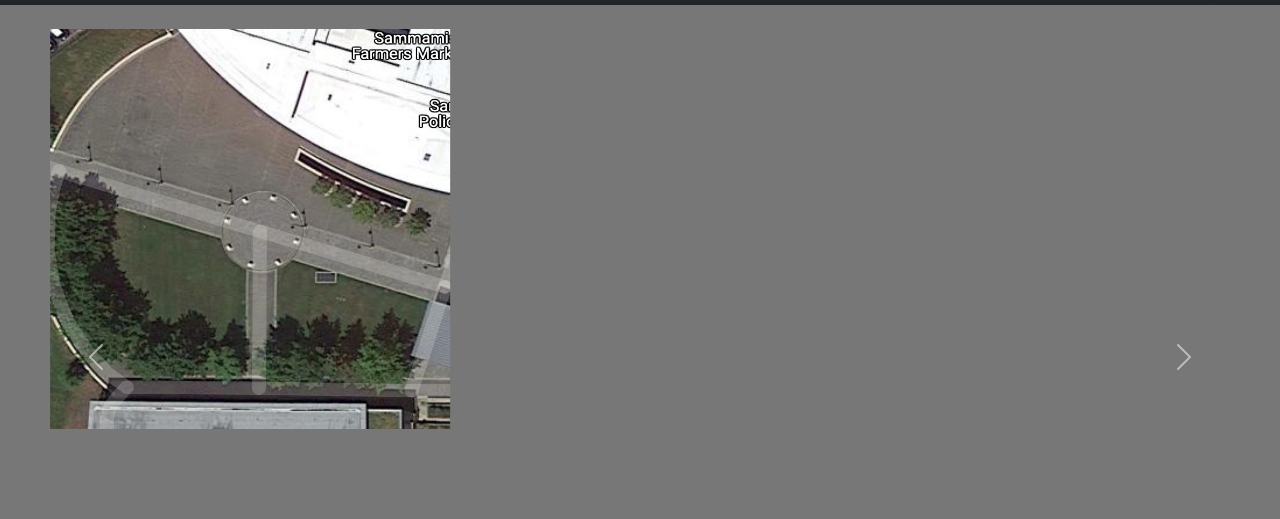
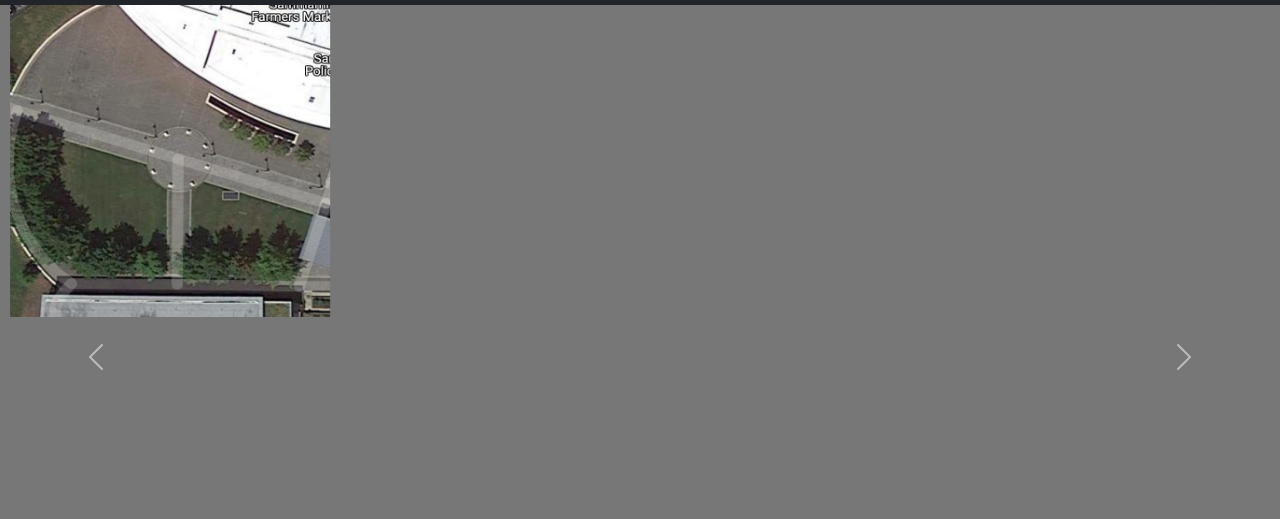
Before and after one commit to Ann-c-Tseng/MobileAssignment7, a plain HTML site: page index.html in a window 1280 px wide. Shown: the part 51-570 px from the top of the page. Drawn offline with Linux system fonts and the light colour scheme.

Commit message:
changing image size

```diff
--- a/carousel.css
+++ b/carousel.css
@@ -53,9 +53,7 @@ img {
   position: absolute;
   top: 0;
 
-  margin-top: 2rem;
-  margin-left: 2.5rem;
-  width: 25rem;
-  height: 25rem;
+  width: 20rem;
+  height: 20rem;
 
 }
```
